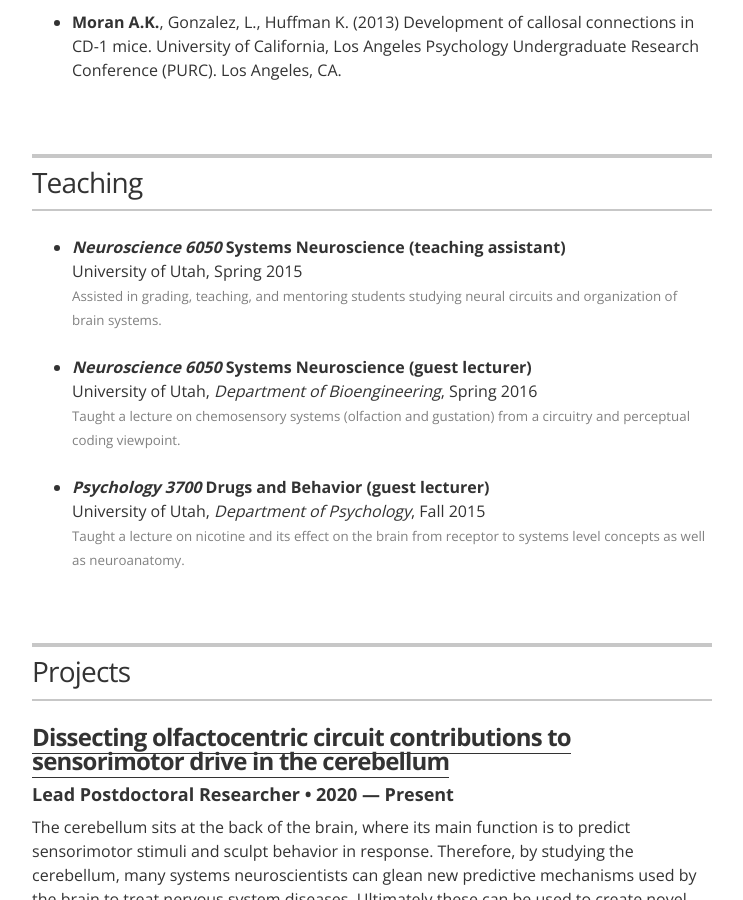
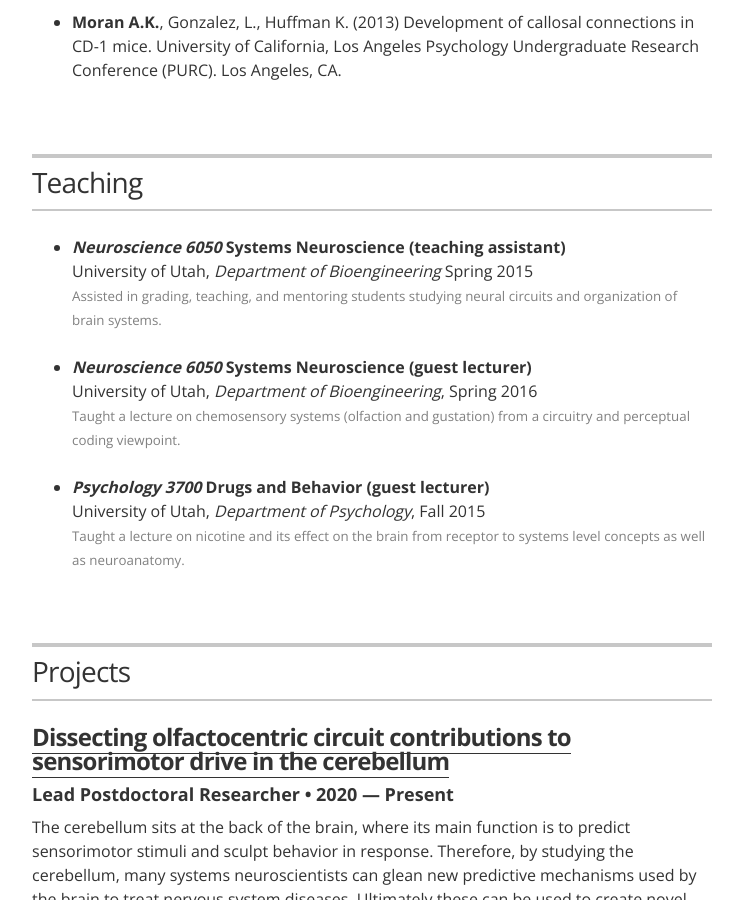
Before and after one commit to andsinpants/andsinpants.github.io, a Jekyll site: the page built from index.html, in a window 1280 px wide and 900 px high, scrolled down 3452 px. Shown: the whole window, without its empty margins (268-1011 px from the left). Built offline with Jekyll 4.4.1, drawn with Linux system fonts in a browser that asks for light colours.

Commit message:
Update presentations.yml

```diff
--- a/_data/presentations.yml
+++ b/_data/presentations.yml
@@ -18,7 +18,7 @@ posters:
 teaching:
   -
     name: "<i>Neuroscience 6050</i> <b>Systems Neuroscience</b> (teaching assistant)"
-    organization: University of Utah, Spring 2015
+    organization: University of Utah, <i>Department of Bioengineering</i> Spring 2015
     detail: "Assisted in grading, teaching, and mentoring students studying neural circuits and organization of brain systems."
   - name: "<i>Neuroscience 6050</i> <b>Systems Neuroscience</b> (guest lecturer)"
     organization: University of Utah, <i>Department of Bioengineering</i>, Spring 2016
```
